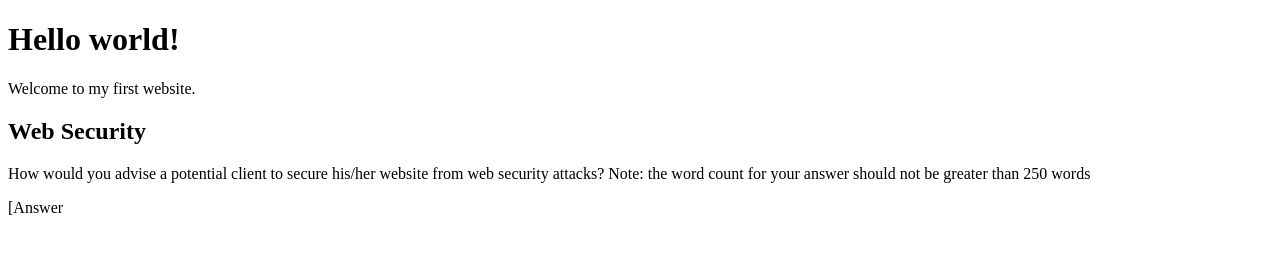
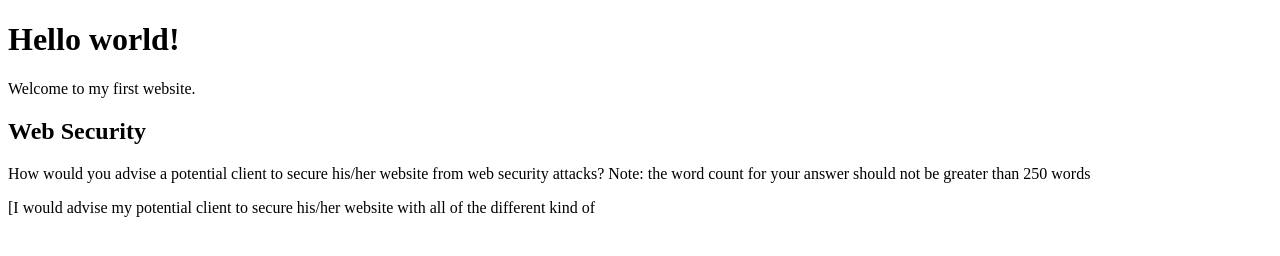
Before and after one commit to Noroff-FEU-Assignments/cross-course-project-AvdylAlbani, a plain HTML site: page index.html in a window 1280 px wide. Drawn offline with Linux system fonts and the light colour scheme.

Commit message:
Merge branch 'main' of https://github.com/Noroff-FEU-Assignments/cross-course-project-AvdylAlbani

```diff
--- a/index.html
+++ b/index.html
@@ -8,6 +8,7 @@
     <p>Welcome to my first website.</p>
     <h2>Web Security</h2>
     <p id="web-security-question">How would you advise a potential client to secure his/her website from web security attacks? Note: the word count for your answer should not be greater than 250 words</p>
-    <p id="web-security-answer">[Answer</p>
+    <p id="web-security-answer">[I would advise my potential client
+      to secure his/her website with all of the different kind of</p>
   </body>
 </html>
```
